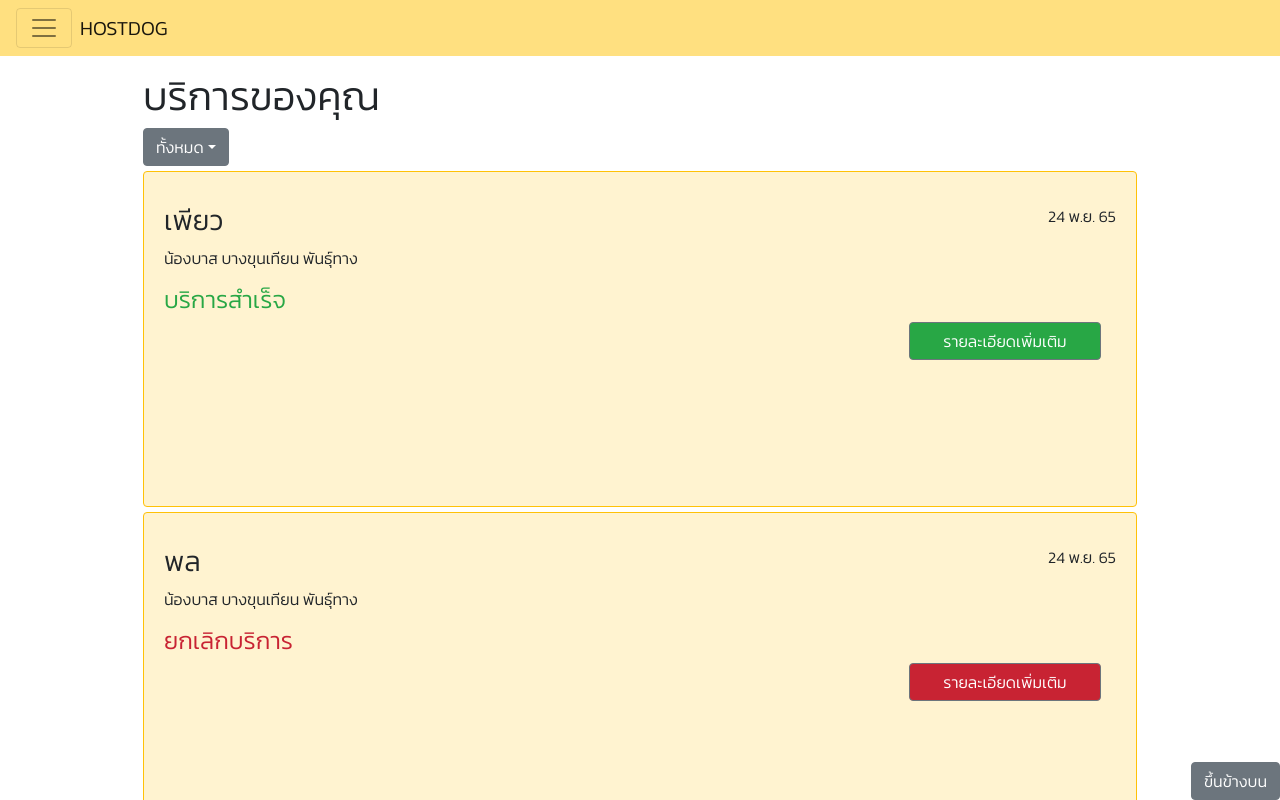
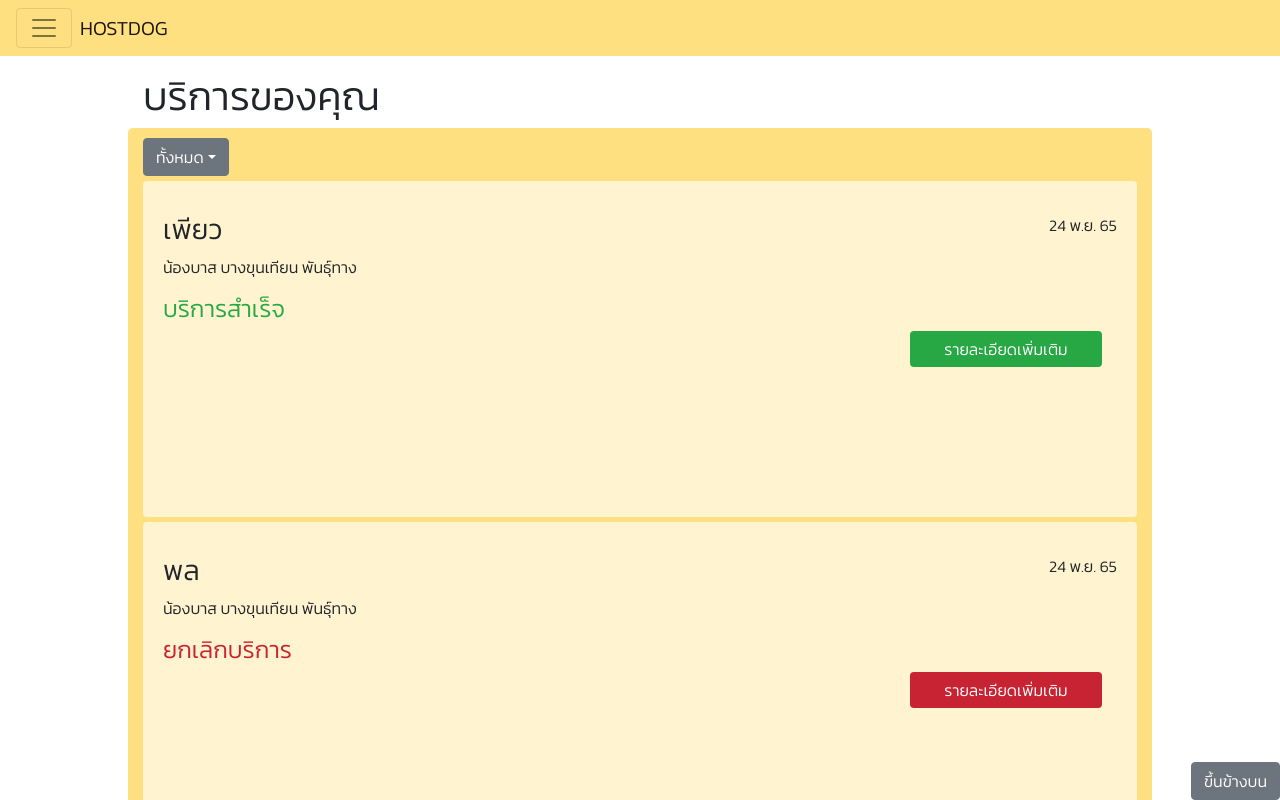
Before and after one commit to Hostdogs/Hostdog-Frontend, a React (Create React App) app in the folder frontend/: page /history in a window 1280 px wide. Shown: the top 800 px of the page. Built offline with nearby package versions, Linux system fonts and the light colour scheme.

Commit message:
SideBar is at the back.Help!

```diff
--- a/frontend/src/components/HistoryPage/History.js
+++ b/frontend/src/components/HistoryPage/History.js
@@ -33,6 +33,7 @@ export default function History({ history, }) {
         color="warning"
         className="history"
         style={{
+          border:"none",
           background: "#fff3d0",
           height: "42vh",
           margin: "5px 0px",
@@ -57,7 +58,7 @@ export default function History({ history, }) {
 
             <Container className="detial-container" >
               <Button
-                style={{ width: "15vw", minWidth: "100px",float:"right" ,backgroundColor:filterColor[filterItems.indexOf(history.status)]}}
+                style={{ border:"none",width: "15vw", minWidth: "100px",float:"right" ,backgroundColor:filterColor[filterItems.indexOf(history.status)]}}
               >
                 รายละเอียดเพิ่มเติม
               </Button>
--- a/frontend/src/components/HistoryPage/HistoryList.js
+++ b/frontend/src/components/HistoryPage/HistoryList.js
@@ -141,11 +141,15 @@ export default function HistoryList() {
 
         }
       >
-        <Container style={{ maxWidth: "80vw" }}>
-          <br />
-          <br />
-          <br />
-          <h1>บริการของคุณ</h1>
+      <Container style={{ maxWidth: "80vw"}}>
+        <br />
+        <br />
+        <br />
+         <h1>บริการของคุณ</h1>
+         </Container>
+        <Container style={{ maxWidth: "80vw",background:"#ffe080",paddingTop:"10px" ,paddingBottom:"10px"  ,borderRadius:"5px"}}>
+
+
           <FilterBox onFilter={handleFilter} fetchMore={fetchMoreData}/>
           {historyData
             .filter((history)=>{
--- a/frontend/src/components/HistoryPage/HistoryPage.js
+++ b/frontend/src/components/HistoryPage/HistoryPage.js
@@ -13,7 +13,7 @@ export default function HistoryPage() {
         <div>
 
             <NavbarisAuth toggleSideBar={toggleSideBar}/>
-            <SideBar isOpen={isOpen} />
+            <SideBar isOpen={isOpen}/>
             <HistoryList/>
         </div>
     )
```
